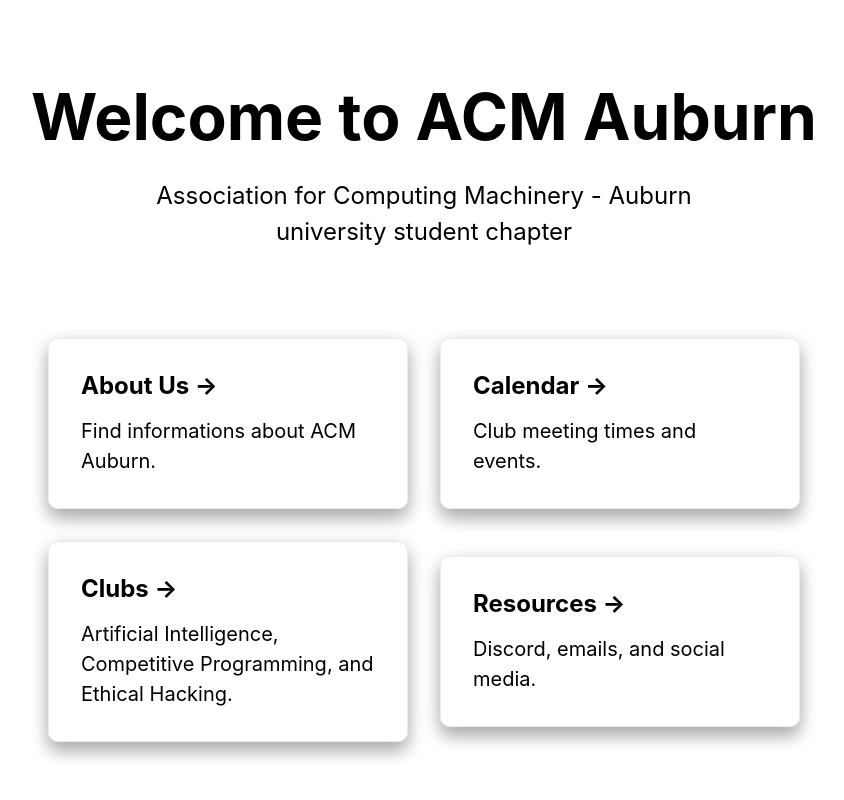
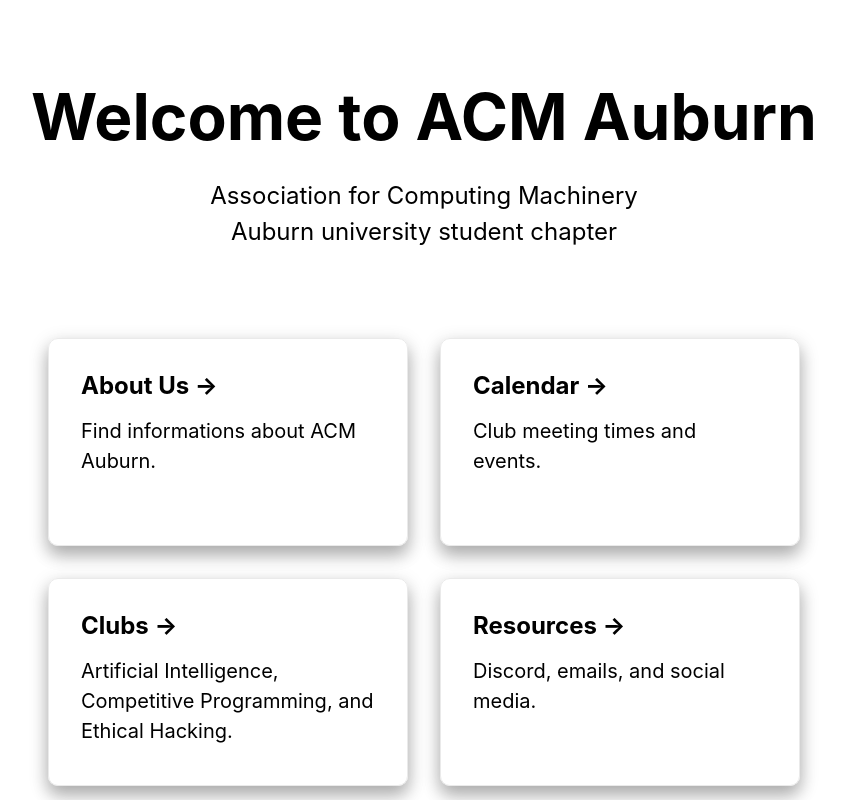
Before and after one commit to Ziyangll/ACM-Auburn, a Next.js app in the folder acm-auburn/: page / in a window 1280 px wide. Shown: the top 800 px of the page, without its empty margins (216-1060 px from the left). Built offline with nearby package versions, Linux system fonts and the light colour scheme.

Commit message:
fixed some css issue

```diff
--- a/acm-auburn/pages/index.js
+++ b/acm-auburn/pages/index.js
@@ -14,8 +14,9 @@
         <h1 className={styles.title}>Welcome to ACM Auburn</h1>
 
         <p className={styles.description}>
-          Association for Computing Machinery - Auburn university student
-          chapter
+          Association for Computing Machinery
+        <br/>
+          Auburn university student chapter
         </p>
 
         <div className={styles.grid}>
--- a/acm-auburn/styles/Home.module.css
+++ b/acm-auburn/styles/Home.module.css
@@ -94,6 +94,7 @@
   box-shadow: 0 10px 16px 0 rgba(0, 0, 0, 0.2), 0 6px 20px 0 rgba(0, 0, 0, 0.19);
   border-radius: 10px;
   transition: color 0.15s ease, border-color 0.15s ease;
+  min-height: 13rem;
 }
 
 .card:hover,
@@ -131,6 +132,7 @@
 
 .info {
   margin: 1rem;
+  margin-left: 4rem;
   padding: 2rem;
   text-align: left;
   color: inherit;
@@ -143,7 +145,7 @@
 }
 
 .info h2 {
-  margin-top: 3rem;
+  margin-top: 4rem;
   font-size: 1.5rem;
 }
 
```
